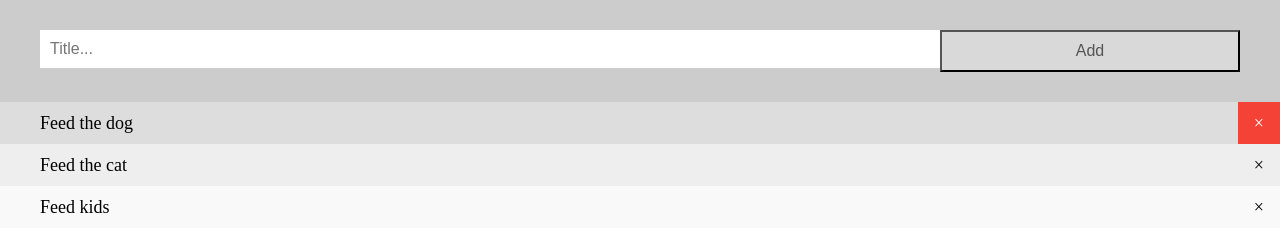
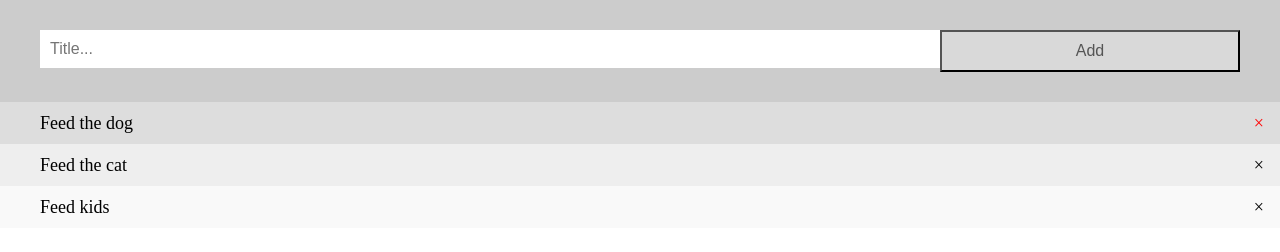
Before and after one commit to NadyaIlinskiy/todo-list, a plain HTML site: page index.html in a window 1280 px wide. In both pictures the pointer is over the element 1258 px from the left and 123 px from the top of the page. Drawn offline with Linux system fonts and the light colour scheme.

Commit message:
update close icon hover styling

```diff
--- a/css/main.css
+++ b/css/main.css
@@ -66,8 +66,7 @@ body {
   }
 
   .close:hover {
-    background-color: #f44336;
-    color: white;
+    color: red;
   }
 
   /* Style the Add Task */
```
